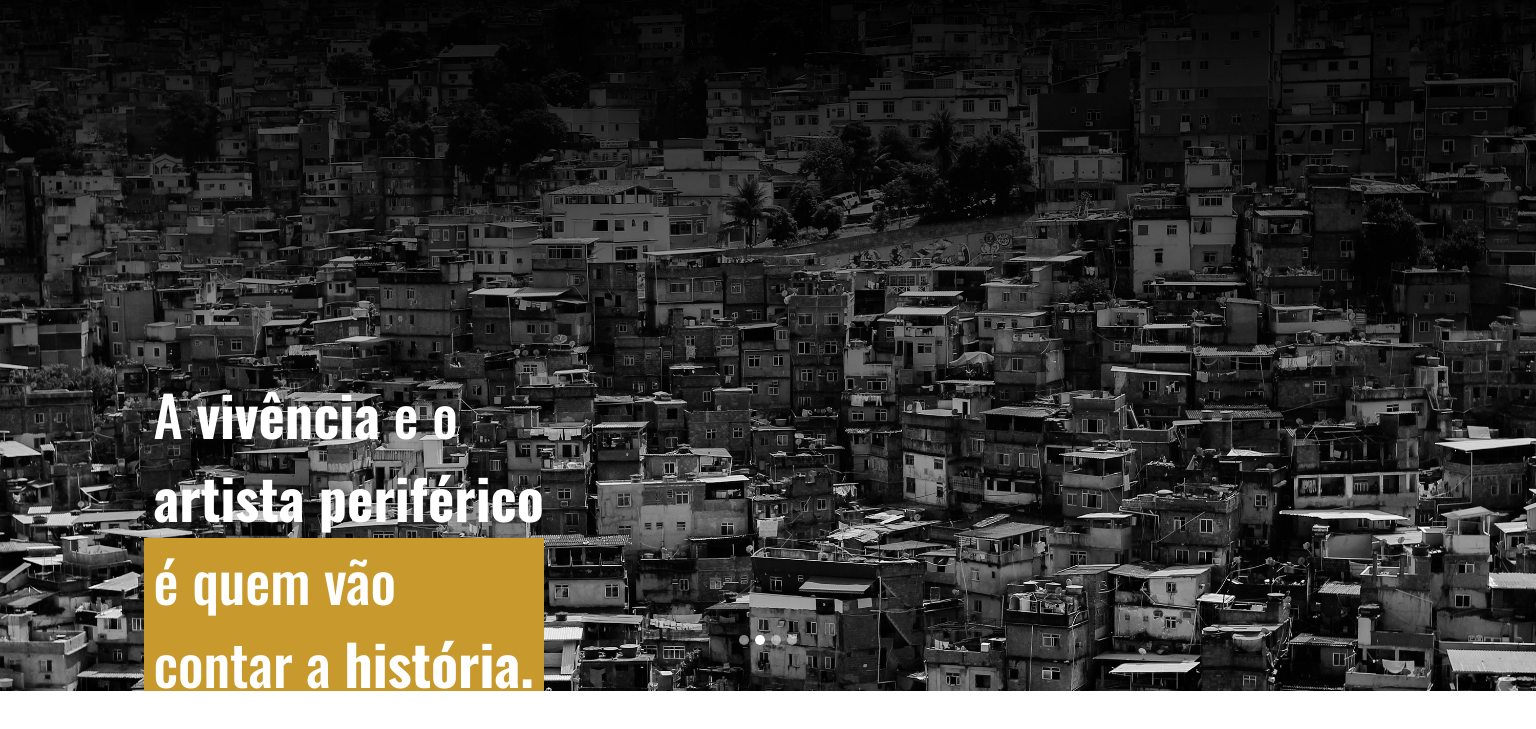
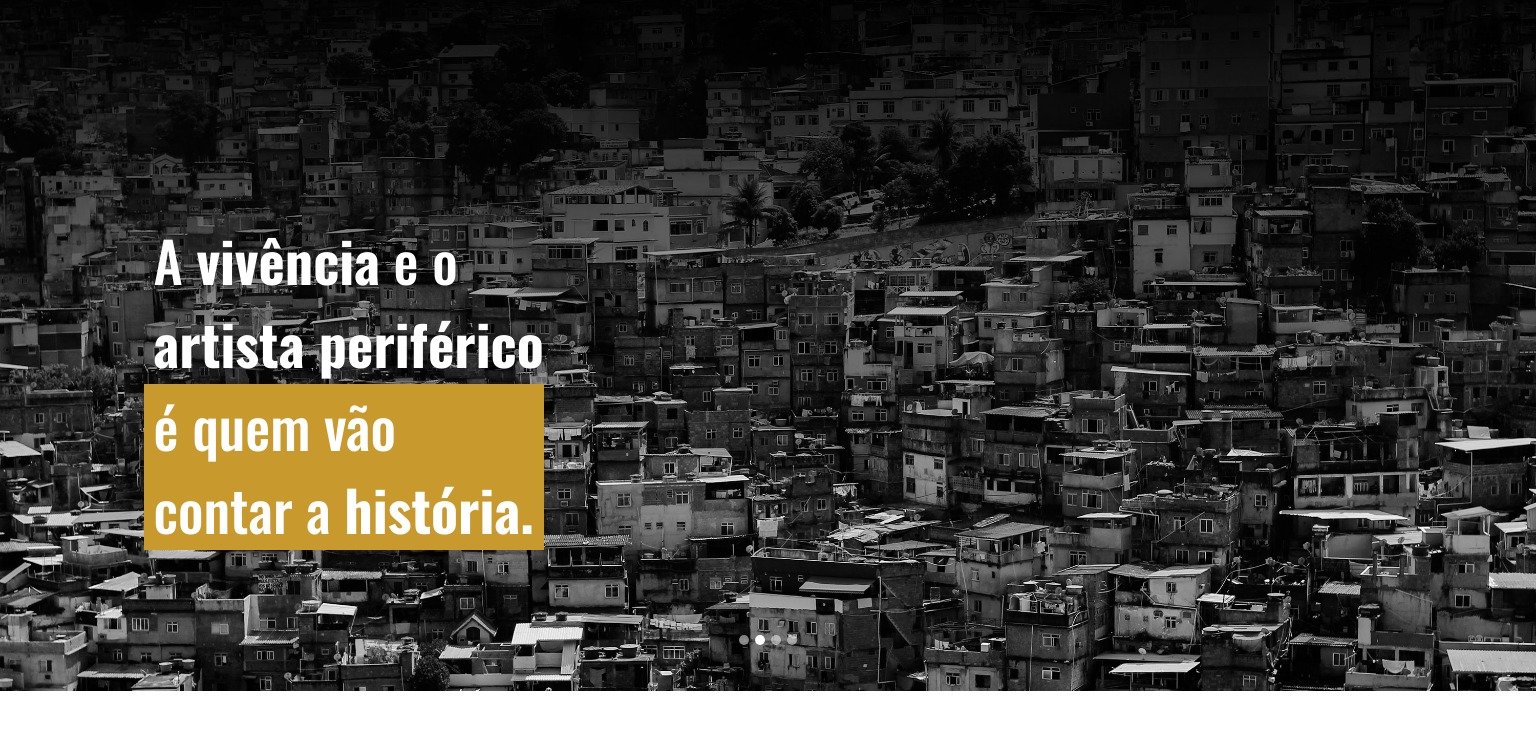
Before and after one commit to daniramos/bienaldaquebrada, a plain HTML site: page index.html in a window 1536 px wide. Shown: the part 109-838 px from the top of the page. Drawn offline with nearby package versions, Linux system fonts and the light colour scheme.

Commit message:
Update style.css

```diff
--- a/assets/css/style.css
+++ b/assets/css/style.css
@@ -167,14 +167,18 @@ section,footer{
     }
 }
 
-
-
 .carousel-caption {
     bottom: unset;
     left: 10%;
     text-align: left;
     width: 500px;
     margin-top: 30%;
+}
+
+@media screen and (min-width: 1440px){
+    .carousel-caption {
+        margin-top: 20%;
+    }
 }
 
 @media screen and (max-width:1366px){
```
